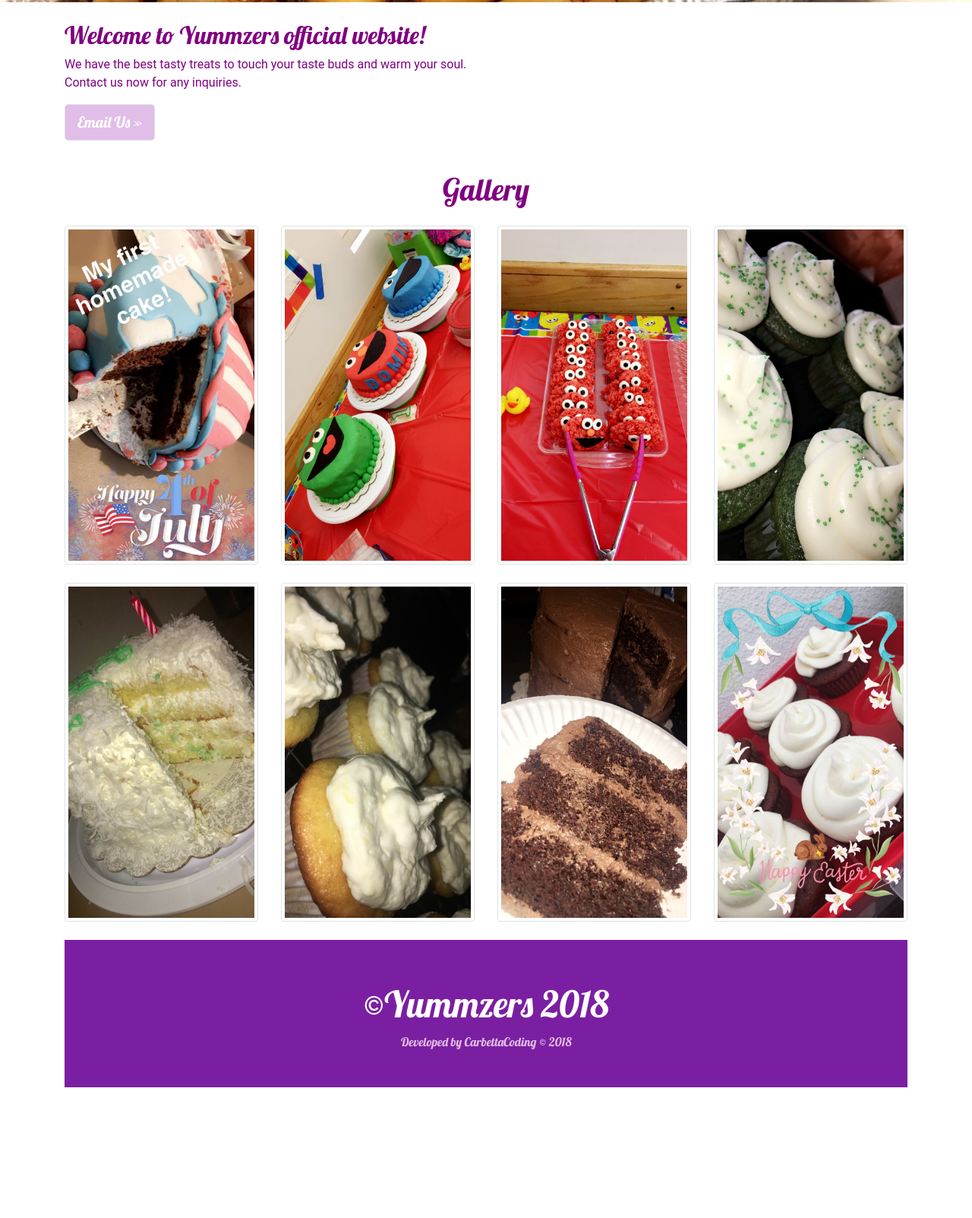
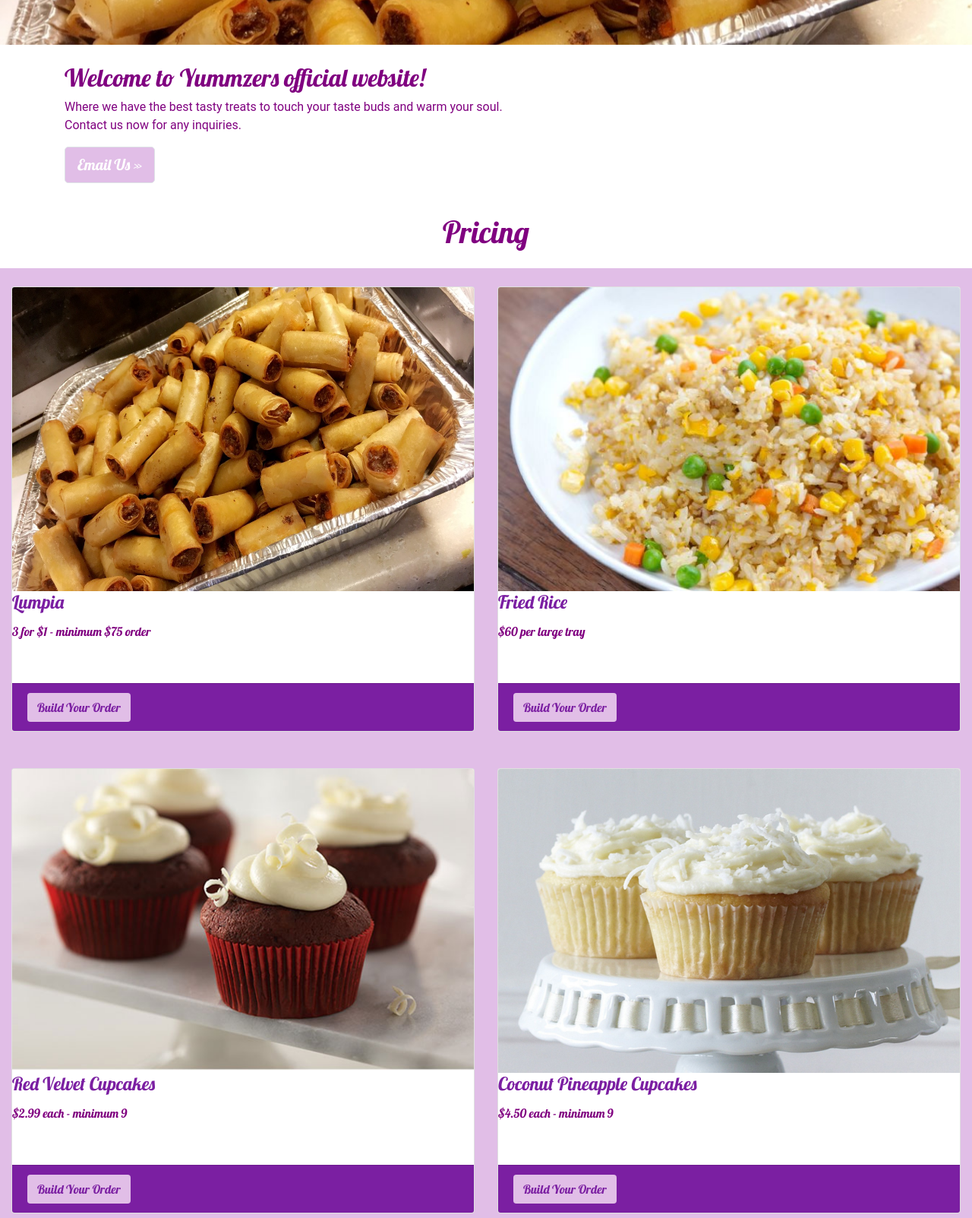
Before and after one commit to TonyRuQusSCarbetta/yummzers-website, a plain HTML site: page index.html in a window 1280 px wide. Shown: the part 397-2000 px from the top of the page at 76% size. Before the commit the page ends 1828 px from the top, so only its background shows below. Drawn offline with nearby package versions, Linux system fonts and the light colour scheme.

Commit message:
updated navbar links and added cards to purchase, cards will be updated later with backend

```diff
--- a/css/main.css
+++ b/css/main.css
@@ -10,11 +10,35 @@
   height: 100%;
 }
 
+body {
+  padding-top: 54px;
+}
+
+@media (min-width: 992px) {
+  body {
+    padding-top: 56px;
+  }
+}
+
 .text-align {
   text-align: center;
   margin: 0 auto;
   display: inline-block;
 }
+
+/* NAVBAR */
+/* .navbar-light .navbar-nav .nav-link {
+    color: #7b1fa2;
+} */
+
+.navbar-light .navbar-nav .nav-link:hover {
+    color: white;
+}
+
+/* .navbar-light .navbar-nav .active>.nav-link, .navbar-light .navbar-nav .nav-link.active, .navbar-light .navbar-nav .nav-link.show, .navbar-light .navbar-nav .show>.nav-link {
+    color: #7b1fa2;
+} */
+
 
 
 /* FONT CLASSES */
@@ -86,6 +110,10 @@
 .purple-lighten-4 {
   color: #e1bee7;
 }
+
+.grey {
+      color: rgba(0,0,0,.5);
+}
 /* COLOR CLASSES */
 
 
@@ -97,6 +125,37 @@
   -moz-background-size: cover;
   background-size: cover;
   -o-background-size: cover;
+}
+
+
+/* CARDS */
+.card {
+  height: 100%;
+}
+
+.card-img-height {
+  height: 400px;
+}
+
+.a-hover {
+  color: black;
+}
+
+.a-hover:hover {
+  color: #e1bee7;
+}
+
+.build-order:hover {
+  color: #7b1fa2;
+}
+
+/* CONTACT */
+.contact-hover:hover {
+  color: #e1bee7;
+}
+
+.contact-hover {
+  font-size: 2rem;
 }
 
   /* FOOTER CLASSES */
--- a/index.html
+++ b/index.html
@@ -36,26 +36,27 @@
       <div class="collapse navbar-collapse Lobster" id="navbarResponsive">
         <ul class="navbar-nav ml-auto text">
           <li class="nav-item active">
-            <a class="nav-link" href="#">Home
+            <a class="nav-link" href="#home">Home
               <span class="sr-only">(current)</span>
             </a>
           </li>
           <li class="nav-item">
-            <a class="nav-link" href="#">About</a>
+            <a class="nav-link" href="#pricing">Pricing</a>
           </li>
           <li class="nav-item">
-            <a class="nav-link" href="#">Services</a>
+            <a class="nav-link" href="#gallery">Gallery</a>
           </li>
           <li class="nav-item">
-            <a class="nav-link" href="#">Contact</a>
+            <a class="nav-link" href="#contact">Contact</a>
           </li>
         </ul>
       </div>
     </div>
   </nav>
 
-  <!-- Header with Background Image -->
+  <!-- HEADER WITH BACKGROUND IMAGE AND CALL TO ACTION -->
   <header class="business-header animated fadeIn">
+    <a id="home">
       <div class="container">
         <div class="row">
           <div class="col-lg-12">
@@ -63,6 +64,7 @@
           </div>
         </div>
       </div>
+    </a>
   </header>
 
   <div class="container">
@@ -70,128 +72,170 @@
     <div class="row">
       <div class="col-md-8">
         <h2 class="mt-4 animated slideInLeft ">Welcome to Yummzers official website!</h2>
-        <p class="animated slideInUp Roboto"> We have the best tasty treats to touch your taste buds and warm your soul. <br>Contact us now for any inquiries.</p>
+        <p class="animated slideInUp Roboto"> Where we have the best tasty treats to touch your taste buds and warm your soul. <br>Contact us now for any inquiries.</p>
         <p>
           <a class=" animated infinite tada hvr-hang btn bg-purple-lighten-4 text-white btn-lg border" href="mailto:YummzersFood@gmail.com">Email Us &raquo;</a>
         </p>
       </div>
-      <!-- <div class="col-sm-4">
-        <h2 class="mt-4">Contact Us</h2>
-        <address>
-          <strong></strong>
-          <br>3481 Melrose Place
-          <br>Beverly Hills, CA 90210
-          <br>
-        </address>
-        <address>
-          <abbr title="Phone">P:</abbr>
-          (123) 456-7890
-          <br>
-          <abbr title="Email"></abbr>
-          <a href="mailto:YummzersFood@gmail.com">Email</a>
-        </address>
     </div>
-    </div> -->
-    <!-- /.row -->
-
-    <!-- <div class="container purple">
-      <div class="row m-5">
-        <div class="col-md-3 bg-dark text-align">
-        </div>
-        <div class="col-md-6 bg-light text-align">
-          <h1 class="text-align IndieFlower inline-block">Yummzers</h1><br>
-          <p class="IndieFlower">IndieFlower</p>
-          <h1 class="text-align Lobster inline-block">Yummzers</h1><br>
-          <p class="Lobster">Lobster</p>
-          <h1 class="text-align Pacifico inline-block">Yummzers</h1><br>
-          <p class="Pacifico">Pacifico</p>
-          <h1 class="text-align CoveredGraceinline-block">Yummzers</h1><br>
-          <p class="CoveredGrace">Covered By Your Grace</p>
-          <h1 class="text-align RockSalt inline-block">Yummzers</h1><br>
-          <p class="RockSalt">Rock Salt</p>
-          <h1 class="text-align CaveatBrush inline-block">Yummzers</h1><br>
-          <p class="CaveatBrush">Caveat Brush</p>
   </div>
 
-        <div class="col-md-3 bg-dark text-align">
+    <!-- PRICING -->
+    <div class="container-fluid">
+      <h1 class="my-4 text-center">Pricing</h1>
+      <a id="pricing"></a>
+        <div class="row bg-purple-lighten-4">
+          <div class="col-sm-6 my-4">
+            <div class="card purple">
+              <img class="card-img-top img-fluid card-img-height" src="img/img9.jpg" alt="Lumpia">
+              <h4 class="card-title">Lumpia</h4>
+              <p class="card-text">3 for $1 - minimum $75 order</p>
+              <div class="card-body">
+              </div>
+              <div class="card-footer bg-purple">
+                <a href="mailto:YummzersFood@gmail.com" class="btn bg-purple-lighten-4 purple build-order hvr-grow-shadow">Build Your Order</a>
               </div>
             </div>
-    </div> -->
+          </div>
+
+          <div class="col-sm-6 my-4">
+            <div class="card purple">
+              <img class="card-img-top img-fluid card-img-height" src="img/fried-rice.jpg" alt="fried-rice">
+              <h4 class="card-title">Fried Rice</h4>
+              <p class="card-text">$60 per large tray</p>
+              <div class="card-body">
+              </div>
+              <div class="card-footer bg-purple">
+                <a href="mailto:YummzersFood@gmail.com" class="btn bg-purple-lighten-4 purple build-order hvr-grow-shadow">Build Your Order</a>
+              </div>
+            </div>
+          </div>
+
+
+          <div class="col-sm-6 my-4">
+            <div class="card purple">
+              <img class="card-img-top img-fluid card-img-height" src="img/red-velvet-cupcakes.jpg" alt="red-velvet-cupcakes">
+              <h4 class="card-title">Red Velvet Cupcakes</h4>
+              <p class="card-text">$2.99 each - minimum 9</p>
+              <div class="card-body">
+              </div>
+              <div class="card-footer bg-purple">
+                <a href="mailto:YummzersFood@gmail.com" class="btn bg-purple-lighten-4 purple build-order hvr-grow-shadow">Build Your Order</a>
+              </div>
+            </div>
+          </div>
+
+          <div class="col-sm-6 my-4">
+            <div class="card purple">
+              <img class="card-img-top img-fluid card-img-height" src="img/coconut-pineapple-cupcakes.jpg" alt="coconut-pineapple-cupcakes">
+              <h4 class="card-title">Coconut Pineapple Cupcakes</h4>
+              <p class="card-text">$4.50 each - minimum 9</p>
+              <div class="card-body">
+              </div>
+              <div class="card-footer bg-purple">
+                <a href="mailto:YummzersFood@gmail.com" class="btn bg-purple-lighten-4 purple build-order hvr-grow-shadow">Build Your Order</a>
+              </div>
+            </div>
+          </div>
+
+          <div class="col-sm-6 my-4">
+            <div class="card purple">
+              <img class="card-img-top img-fluid card-img-height" src="img/pineapple-coconute-cake.jpg" alt="coconut-pineapple-cake">
+              <div class="card-body">
+                <h4 class="card-title"> Deluxe Cake (9 inches)</h4>
+                <p class="card-text">Coconut pineapple - $75<br>Red velvet - $50</p>
+              </div>
+              <div class="card-footer bg-purple">
+                <a href="mailto:YummzersFood@gmail.com" class="btn bg-purple-lighten-4 purple build-order hvr-grow-shadow">Build Your Order</a>
+              </div>
+            </div>
+          </div>
+
+          <div class="col-sm-6 my-4">
+            <div class="card purple">
+              <img class="card-img-top img-fluid card-img-height" src="img/special-request.jpg" alt="special-requests">
+              <h4 class="card-title">Catering, Delivery, & Special Requests</h4>
+              <p class="card-text">We take special requests on certain meals and/or dishes.  We can cater your event and/or deliver. Please <a  class="a-hover hvr-wobble-skew"href="#contact">contact us</a> directly, as the circumstances can vary for pricing and availability.</p>
+              <div class="card-body">
+              </div>
+              <div class="card-footer bg-purple">
+                <a href="mailto:YummzersFood@gmail.com" class="btn bg-purple-lighten-4 purple build-order hvr-grow-shadow">Build Your Order</a>
+              </div>
+            </div>
+          </div>
+
+        </div>
+        <!-- /.row -->
+      </div>
+
+      <!-- GALLERY -->
+      <a id="gallery"></a>
       <div class="container">
 
         <h1 class="my-4 text-center">Gallery</h1>
 
-      <div class="row text-center">
+        <div class="row text-center bg-purple-lighten-4 pt-4">
 
-        <div class="col-lg-3 col-md-4 col-xs-6">
-          <a href="#" class="d-block mb-4 h-100">
+          <div class="col-lg-3 col-md-4 col-xs-6 pb-4">
+            <!-- <a href="#" class="d-block mb-4 h-100"> -->
               <img class="img-fluid img-thumbnail" src="img/img3.jpg" alt="">
             </a>
           </div>
-        <div class="col-lg-3 col-md-4 col-xs-6">
-          <a href="#" class="d-block mb-4 h-100">
+          <div class="col-lg-3 col-md-4 col-xs-6 pb-4">
+            <!-- <a href="#" class="d-block mb-4 h-100"> -->
               <img class="img-fluid img-thumbnail" src="img/img4.jpg" alt="">
             </a>
           </div>
-        <div class="col-lg-3 col-md-4 col-xs-6">
-          <a href="#" class="d-block mb-4 h-100">
+          <div class="col-lg-3 col-md-4 col-xs-6 pb-4">
+            <!-- <a href="#" class="d-block mb-4 h-100"> -->
               <img class="img-fluid img-thumbnail" src="img/img5.jpg" alt="">
             </a>
           </div>
-        <div class="col-lg-3 col-md-4 col-xs-6">
-          <a href="#" class="d-block mb-4 h-100">
+          <div class="col-lg-3 col-md-4 col-xs-6 pb-4">
+            <!-- <a href="#" class="d-block mb-4 h-100"> -->
               <img class="img-fluid img-thumbnail" src="img/img6.jpg" alt="">
             </a>
           </div>
-        <div class="col-lg-3 col-md-4 col-xs-6">
-          <a href="#" class="d-block mb-4 h-100">
+          <div class="col-lg-3 col-md-4 col-xs-6 pb-4">
+            <!-- <a href="#" class="d-block mb-4 h-100"> -->
               <img class="img-fluid img-thumbnail" src="img/img7.jpg" alt="">
             </a>
           </div>
-        <div class="col-lg-3 col-md-4 col-xs-6">
-          <a href="#" class="d-block mb-4 h-100">
+          <div class="col-lg-3 col-md-4 col-xs-6 pb-4">
+            <!-- <a href="#" class="d-block mb-4 h-100"> -->
               <img class="img-fluid img-thumbnail" src="img/img8.jpg" alt="">
             </a>
           </div>
-        <div class="col-lg-3 col-md-4 col-xs-6">
-          <a href="#" class="d-block mb-4 h-100">
+          <div class="col-lg-3 col-md-4 col-xs-6 pb-4">
+            <!-- <a href="#" class="d-block mb-4 h-100"> -->
               <img class="img-fluid img-thumbnail" src="img/img1.jpg" alt="">
             </a>
           </div>
-        <div class="col-lg-3 col-md-4 col-xs-6">
-          <a href="#" class="d-block mb-4 h-100">
+          <div class="col-lg-3 col-md-4 col-xs-6 pb-4">
+            <!-- <a href="#" class="d-block mb-4 h-100"> -->
               <img class="img-fluid img-thumbnail" src="img/img10.jpg" alt="">
             </a>
           </div>
-        <!-- <div class="col-lg-3 col-md-4 col-xs-6">
-          <a href="#" class="d-block mb-4 h-100">
-            <img class="img-fluid img-thumbnail" src="img/img10.jpg" alt="">
-          </a>
-        </div>
-        <div class="col-lg-3 col-md-4 col-xs-6">
-          <a href="#" class="d-block mb-4 h-100">
-            <img class="img-fluid img-thumbnail" src="http://placehold.it/400x300" alt="">
-          </a>
-        </div>
-        <div class="col-lg-3 col-md-4 col-xs-6">
-          <a href="#" class="d-block mb-4 h-100">
-            <img class="img-fluid img-thumbnail" src="http://placehold.it/400x300" alt="">
-          </a>
-        </div>
-        <div class="col-lg-3 col-md-4 col-xs-6">
-          <a href="#" class="d-block mb-4 h-100">
-            <img class="img-fluid img-thumbnail" src="http://placehold.it/400x300" alt="">
-          </a>
-        </div> -->
         </div>
 
       </div>
       <!-- /.container -->
 
-
-
+<!-- CONTACT US -->
+      <a id="contact"></a>
+      <div class="container mb-4 mt-4 pr-4 pl-4 w-50">
+        <div class="row bg-dark border rounded-circle">
+          <div class="col-sm-12">
+            <h2 class="mt-4 text-align w-100 text-light">Contact Us</h2>
+              <abbr title="Email"></abbr>
+              <a class=" contact-hover mb-5 text-align w-100 purple-lighten-4 hvr-bob" href="mailto:YummzersFood@gmail.com">YummzersFood@gmail.com</a>
+            </address>
+          </div>
+        </div>
+        <!-- /.row -->
     </div>
 
+<!-- FOOTER -->
   <footer class="py-5 bg-purple">
     <div class="container">
       <p class="m-0 text-center text-white"><span class="Lobster text-white larger-font">&copy;Yummzers 2018</span><br><a class="CarbettaCoding hvr-grow" target="_blank" href="http://www.CarbettaCoding.com">Developed by CarbettaCoding &copy; 2018</a></p>
@@ -226,25 +270,6 @@
   </div>
 </div> -->
 
-
-<!-- VERIFYING ALL CDN'S/LINKS ARE WORKING -->
-  <!-- <div class="container rounded mt-5">
-    <div class="row hvr-shutter-in-vertical">
-      <div class="col-12 text-align">
-        <i class="fas fa-hand-point-down fa-2x animated infinite bounceInDown"></i>
-        <h1 class="animated infinite bounceInDown">Click below to Visit our Website </h1>
-        <i class="fas fa-hand-point-down fa-2x animated infinite bounceInDown"></i>
-        <a href="http://www.CarbettaCoding.com" target="_blank"><img class="logo animated tada hvr-shutter-in-vertical" src="img/Carbetta-Coding-Contact-Info.png"></a>
-      </div>
-    </div>
-  </div> -->
-<!-- END OF VERIFYING ALL CDN'S/LINKS ARE WORKING -->
-
-
-
-
-
-
   <!-- Main external JS -->
   <script src="js/scripts.js"></script>
   <!-- BOOTSTRAP jQuery CDN -->
```
Also changed, not shown: favicon.ico, img/coconut-pineapple-cupcakes.jpeg (added), img/coconut-pineapple-cupcakes.jpg (added), img/fried-rice.jpg (added), img/lumpia.jpg (added), img/pineapple-coconute-cake.jpg (added), img/red-velvet-cupcakes.jpg (added), img/special-request.jpg (added). Lines whose indentation alone changed are shown as unchanged.
